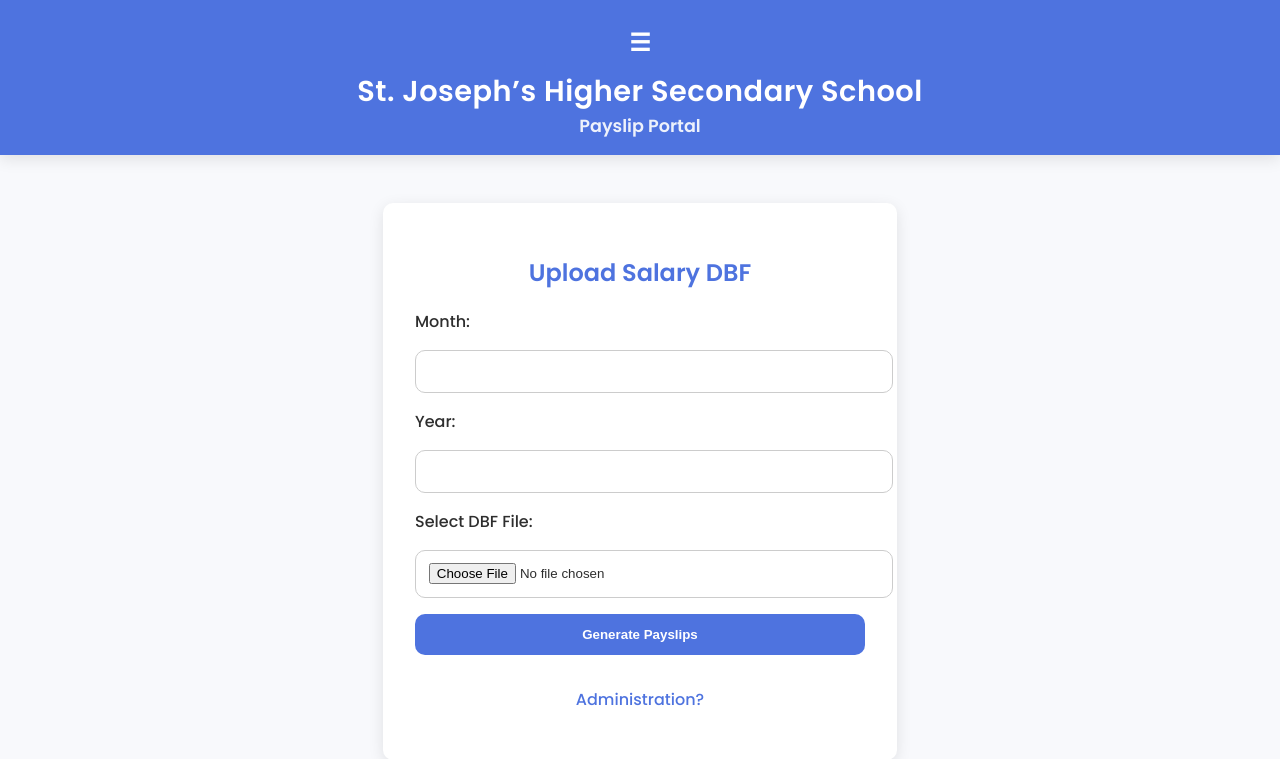
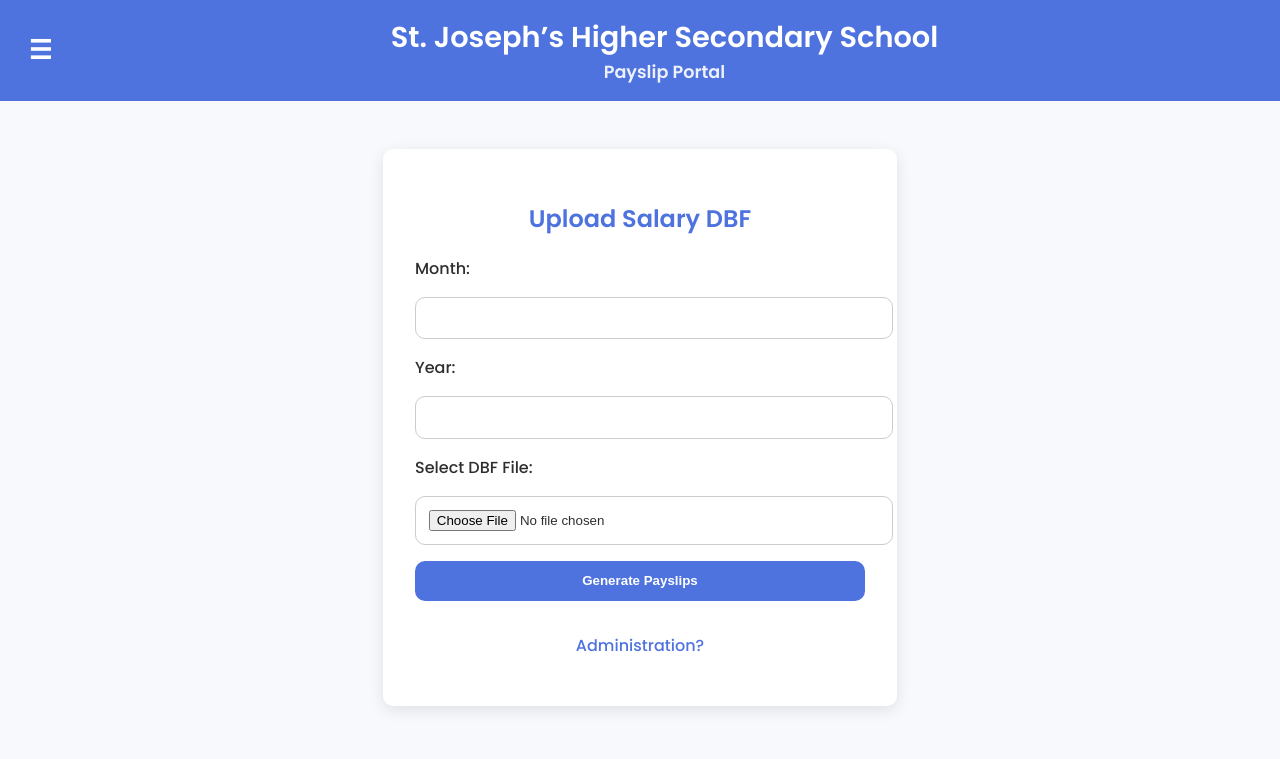
Before and after one commit to RHariDev/Payslip_Portal, a Django app: page /upload/ in a window 1280 px wide. Shown: the top 759 px of the page. After the commit the page ends 716 px from the top, so only its background shows below. Run offline with Django 5.2, Linux system fonts and the light colour scheme; a user stored in the database is signed in.

Commit message:
Ficed Navigation Button

```diff
--- a/employees/static/employees/theme.css
+++ b/employees/static/employees/theme.css
@@ -16,31 +16,6 @@ body {
   color: var(--text-dark);
   margin: 0;
   padding: 0;
-}
-
-/* ===== Header ===== */
-.header {
-  background: var(--primary-color);
-  color: var(--white);
-  text-align: center;
-  padding: 1rem;
-  box-shadow: var(--shadow);
-}
-
-.header h1 {
-  margin: 0;
-  font-size: 1.8rem;
-  letter-spacing: 0.5px;
-}
-
-.header h2 {
-  margin: 0;
-  font-size: 1.1rem;
-  opacity: 0.9;
-}
-
-h3 {
-  color: var(--text-dark);
 }
 
 /* ===== Card (Page Container) ===== */
@@ -226,85 +201,58 @@ a:hover {
   margin-top: 1.5rem;
 }
 
-/* ===== Header Centered Layout ===== */
+/* ===== Header (GRID – FINAL FIX) ===== */
 .header {
   background: var(--primary-color);
-  color: var(--white);
+  color: white;
   padding: 1rem;
-  box-shadow: var(--shadow);
+
+  display: grid;
+  grid-template-columns: auto 1fr auto;
+  align-items: center;
 }
 
-.header-top {
-  display: flex;
-  justify-content: center;   /* center the whole block */
-  align-items: center;
-  gap: 1rem;
+/* Left column */
+.header-left {
+  justify-self: start;
 }
 
-.header-text {
+/* Center column */
+.header-center {
   text-align: center;
 }
 
-.header-text h1 {
+.header-center h1 {
   margin: 0;
   font-size: 1.8rem;
-  letter-spacing: 0.5px;
 }
 
-.header-text h2 {
-  margin: 0;
-  font-size: 1.1rem;
-  opacity: 0.9;
-}/* ===== Header Centered Layout ===== */
-.header {
-  background: var(--primary-color);
-  color: var(--white);
-  padding: 1rem;
-  box-shadow: var(--shadow);
-}
-
-.header-top {
-  display: flex;
-  justify-content: center;   /* center the whole block */
-  align-items: center;
-  gap: 1rem;
-}
-
-.header-text {
-  text-align: center;
-}
-
-.header-text h1 {
-  margin: 0;
-  font-size: 1.8rem;
-  letter-spacing: 0.5px;
-}
-
-.header-text h2 {
+.header-center h2 {
   margin: 0;
   font-size: 1.1rem;
   opacity: 0.9;
 }
 
-/* ===== Dropdown Menu ===== */
-.dropdown {
-  position: relative;
-}
-
+/* Hamburger */
 .menu-btn {
   background: none;
   border: none;
-  font-size: 24px;
-  color: var(--white);
+  font-size: 26px;
+  color: white;
   cursor: pointer;
+}
+
+/* Dropdown */
+.dropdown {
+  position: relative;
 }
 
 .dropdown-content {
   display: none;
   position: absolute;
-  top: 100%;   /* directly below the button */
+  top: calc(100% + 10px);
   left: 0;
-  background-color: var(--white);
+  background: white;
   min-width: 160px;
   box-shadow: var(--shadow);
   border-radius: var(--radius);
@@ -312,14 +260,14 @@ a:hover {
 }
 
 .dropdown-content a {
+  display: block;
+  padding: 10px 14px;
   color: var(--text-dark);
-  padding: 10px 14px;
   text-decoration: none;
-  display: block;
 }
 
 .dropdown-content a:hover {
-  background-color: var(--bg-light);
+  background: var(--bg-light);
 }
 
 .dropdown.show .dropdown-content {
--- a/employees/templates/employees/base.html
+++ b/employees/templates/employees/base.html
@@ -10,7 +10,6 @@
 <body>
   <div class="header">
     <div class="header-left">
-      <!-- Hamburger dropdown -->
       <div class="dropdown">
         <button class="menu-btn">&#9776;</button>
         <div class="dropdown-content">
@@ -19,12 +18,16 @@
           <a href="{% url 'logout' %}">Logout</a>
         </div>
       </div>
-      <div class="header-text">
-        <h1>St. Joseph’s Higher Secondary School</h1>
-        <h2>Payslip Portal</h2>
-      </div>
     </div>
+
+    <div class="header-center">
+      <h1>St. Joseph’s Higher Secondary School</h1>
+      <h2>Payslip Portal</h2>
+    </div>
+
+    <div class="header-right"></div>
   </div>
+
 
   {% block content %}
   {% endblock %}
```
